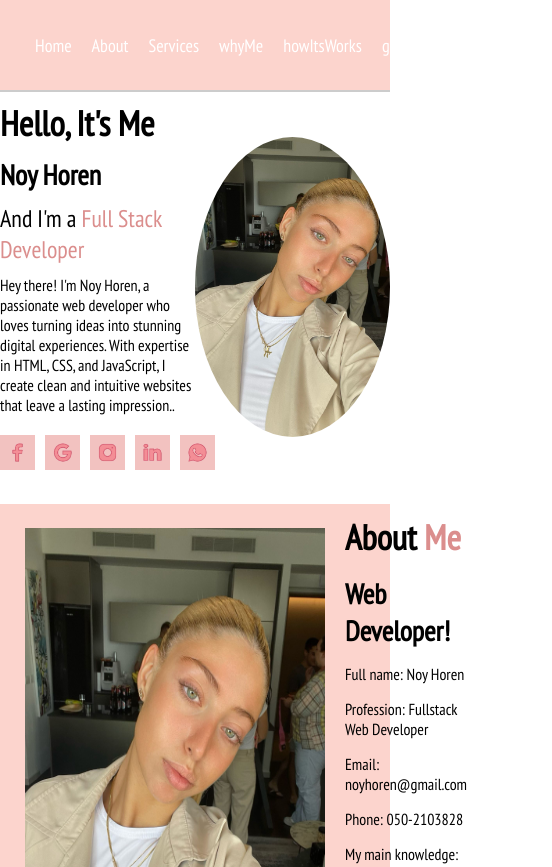
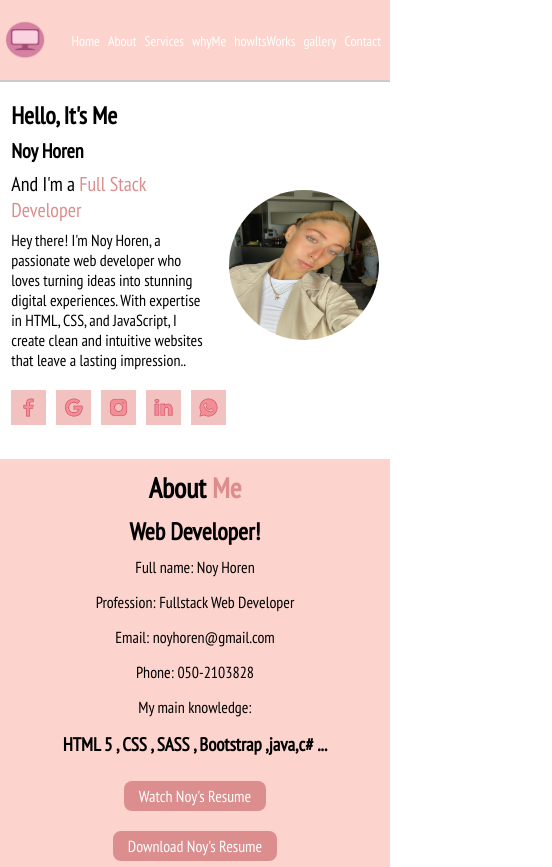
Before and after one commit to NoyHoren/Noy-portfolio, a plain HTML site: page NoysPortfolio.html/main1.html in a window 390 px wide. Shown: the top 867 px of the page, 552 px wide, since content can reach past the window. Drawn offline with Linux system fonts and the light colour scheme; files whose address does not match are found by name.

Commit message:
media queries added

```diff
--- a/NoysPortfolio.html/style/mainStyle1.css
+++ b/NoysPortfolio.html/style/mainStyle1.css
@@ -206,7 +206,7 @@ body {
     justify-content: center;
     align-items: center;
     margin: 15px 0;
-    height: 400px;
+    min-height: 400px;
 }
 
 .services-title {}
@@ -217,6 +217,7 @@ body {
 
 .services-list {
     display: flex;
+    flex-wrap: wrap;
     padding: 15px;
     align-items: center;
     justify-content: space-around;
@@ -260,8 +261,7 @@ body {
     justify-content: center;
     align-items: center;
     margin: 15px 0;
-    height: 400px;
-
+    min-height: 400px;
 }
 
 .whyMe-title span:nth-child(2) {
@@ -269,7 +269,7 @@ body {
 }
 
 .whyMe-title {
-    margin-top: -50px;
+    margin-top: 10px;
 }
 
 .whyMe-list {
@@ -328,9 +328,10 @@ body {
 }
 
 .howItsWorks-list {
-    display: column;
+    display: flex;
+    flex-direction: column;
+    align-items: center;
     padding: 15px;
-    align-items: center;
     justify-content: space-around;
 }
 
@@ -360,7 +361,6 @@ body {
     list-style: none;
     align-items: center;
     justify-content: center;
-    margin-left: 235px;
 }
 
 .howItsWorksInImg {
@@ -518,7 +518,7 @@ body {
 }
 
 .contact-send {
-    width: 40%;
+    width: 60%;
     padding: 20px;
     background-color: #DB8E8D;
     color: #FCD4CD;
@@ -541,3 +541,115 @@ body {
 #container-footer p {
     padding: 2em;
 }
+
+/* media queries */
+@media (max-width: 920px) {
+
+    /* whyme */
+    .whyMe-list {
+        flex-wrap: wrap;
+    }
+
+    .whyMe-list-item {
+        height: unset;
+    }
+}
+
+@media (max-width: 700px) {
+
+    /* nav */
+    .main-logo {
+        width: 40px;
+        height: 40px;
+    }
+
+    .nav-item {
+        margin: 0 4px
+    }
+
+    .nav-item a {
+        font-size: 14px;
+    }
+
+    /* home */
+    .home-image img {
+        width: 200px;
+        height: 200px;
+    }
+
+    .home-title {
+        font-size: 24px;
+        margin-bottom: 7px;
+    }
+
+    .home-subtitle {
+        font-size: 20px;
+        margin-bottom: 7px;
+    }
+
+    .home-profession {
+        font-size: 20px;
+        margin-bottom: 7px;
+    }
+
+    /* about */
+    #about {
+        flex-direction: column-reverse;
+    }
+
+    .about-image img {
+        width: 200px;
+        height: 370px;
+    }
+
+    .about-content {
+        display: flex;
+        flex-direction: column;
+        align-items: center;
+    }
+
+    .about-title {
+        margin-bottom: 10px;
+        font-size: 28px;
+    }
+
+    .about-subtitle {
+        margin-bottom: 10px;
+        font-size: 24px;
+    }
+
+    .about-social-btn {
+        margin: 10px 0;
+
+    }
+
+    /* contact */
+    .form-container {
+        width: 70vw;
+    }
+
+    .contact-send {
+        width: 80%;
+    }
+
+}
+
+@media (max-width: 420px) {
+    .nav-container {
+        padding: 20px 5px;
+    }
+
+    .home-image img {
+        width: 150px;
+        height: 150px;
+    }
+
+    .about-image img {
+        width: 150px;
+        height: 270px;
+    }
+
+    #container-footer p {
+        padding: 1.5em;
+    }
+}
```
Also changed, not shown: NoysPortfolio.html/main1.html (+1 -0 lines).
